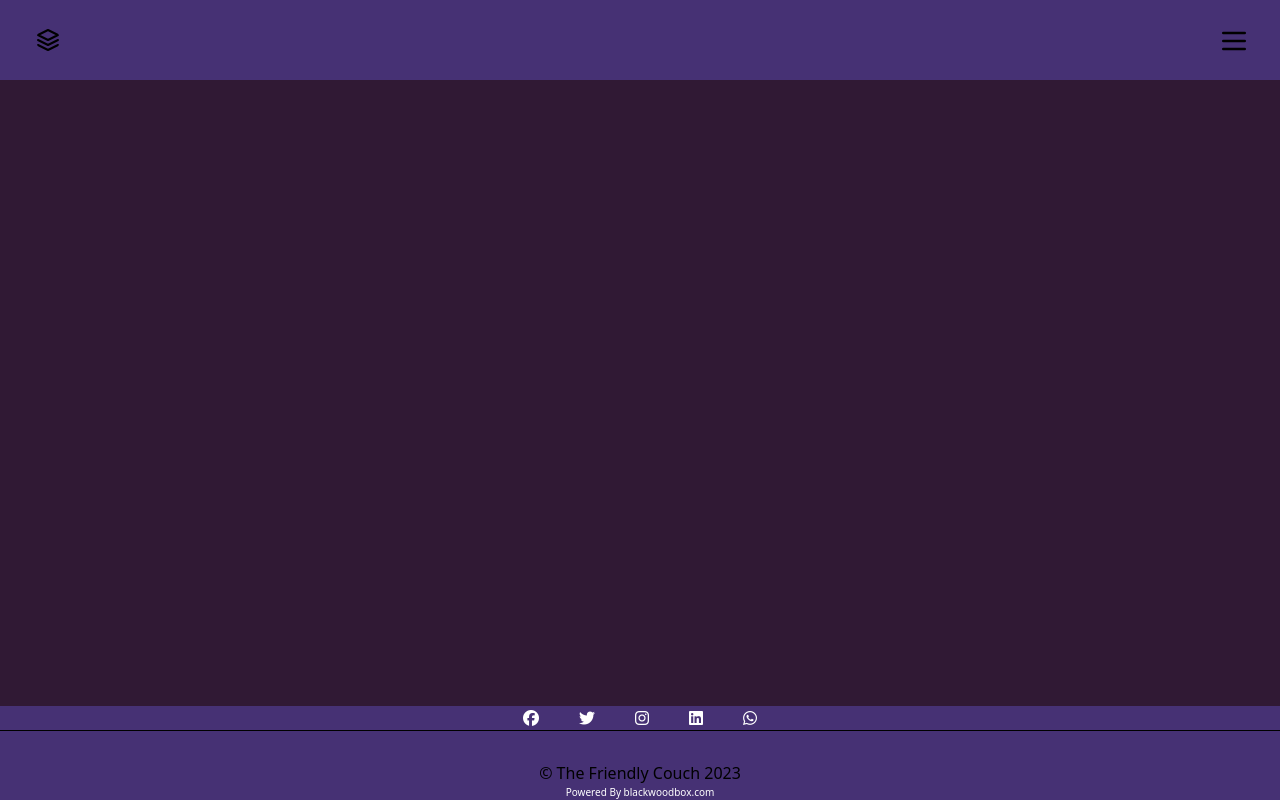
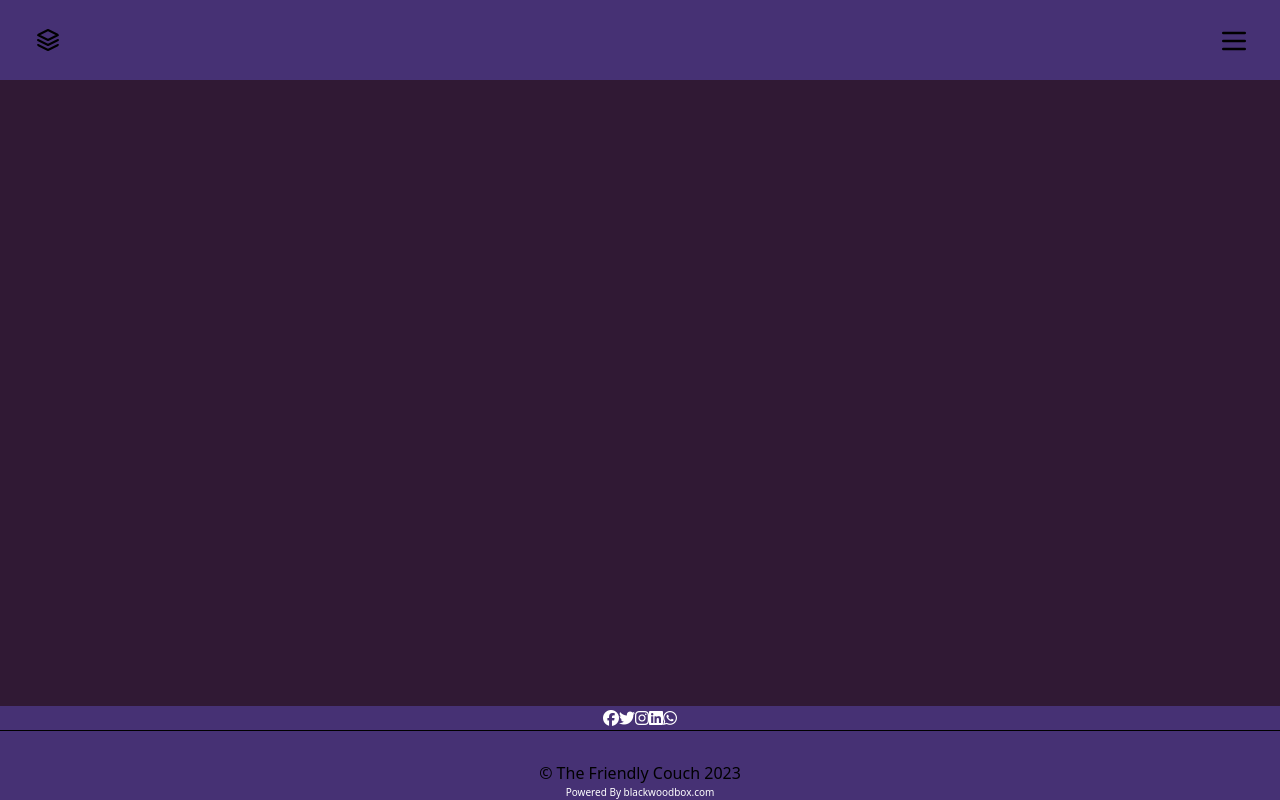
Before and after one commit to albertantony911/thefriendlycouch, a plain HTML site: page test2.html in a window 1280 px wide. Drawn offline with Linux system fonts and the light colour scheme.

Commit message:
icon update

```diff
--- a/test2.html
+++ b/test2.html
@@ -66,7 +66,7 @@
     <div class="text-center">
 
         <!-- Social Links -->
-        <div style="color: white;" class="flex justify-center top-10 bottom-10 gap-10">
+        <div style="color: white;" class="flex justify-center top-50 bottom-50 gap-30">
             <a href="#" title="Facebook" target="_blank"><i class="fa-brands fa-facebook"></i></a>
             <a href="#" title="Twitter" target="_blank"><i class="fa-brands fa-twitter"></i></a>
             <a href="#" title="Behance" target="_blank"><i class="fa-brands fa-instagram"></i></a>
```
Also changed, not shown: output.css.
